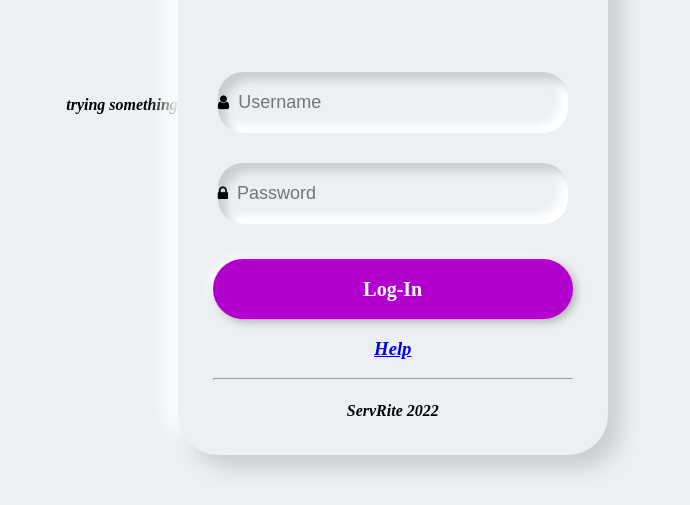
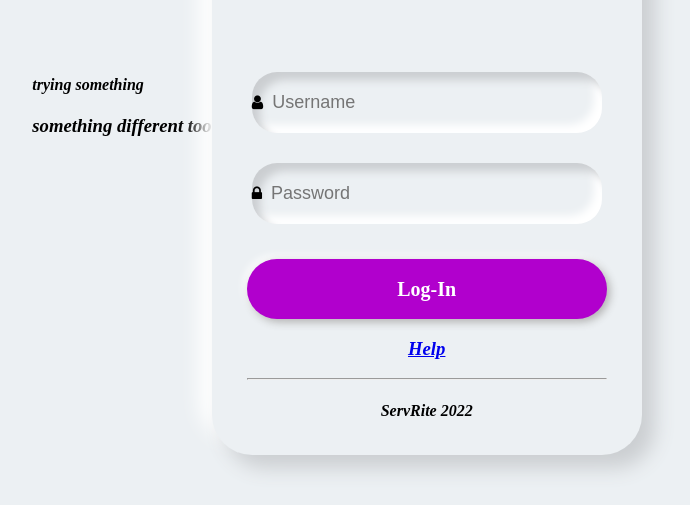
Before and after one commit to Nonso-godwin/ServRite-1, a plain HTML site: page index.html in a window 1280 px wide. Shown: the part 295-800 px from the top of the page, without its empty margins (271-961 px from the left). Drawn offline with Linux system fonts and the light colour scheme.

Commit message:
try again

```diff
--- a/index.html
+++ b/index.html
@@ -13,6 +13,7 @@
 
     <div class="newting">
         <h4>trying something</h4>
+        <h3>something different too</h3>
     </div>
     <div class="login-div">
         <div class="logo"><img class="img" src="images.png" width="90px"></div>
```
